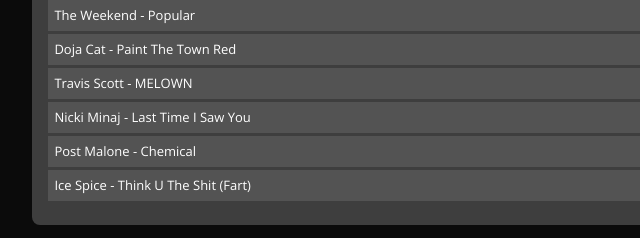
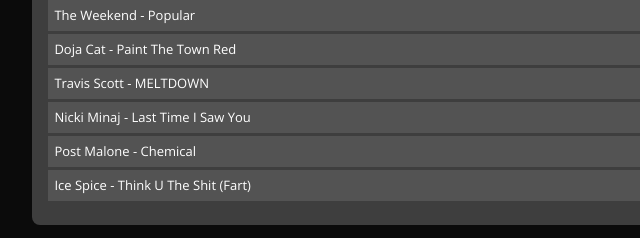
Before and after one commit to Clearbryan/richfield-hcfit-intro-to-web-tech-500-assignment, a plain HTML site: page qstn4/index.html in a window 1280 px wide. Shown: the part 1193-1431 px from the top of the page, 0-640 px from the left. Drawn offline with nearby package versions, Linux system fonts and the light colour scheme.

Commit message:
Fix spelling

```diff
--- a/qstn4/index.html
+++ b/qstn4/index.html
@@ -166,7 +166,7 @@
         <li>SZA - Snooze</li>
         <li>The Weekend - Popular</li>
         <li>Doja Cat - Paint The Town Red</li>
-        <li>Travis Scott - MELOWN</li>
+        <li>Travis Scott - MELTDOWN</li>
         <li>Nicki Minaj - Last Time I Saw You</li>
         <li>Post Malone - Chemical</li>
         <li>Ice Spice - Think U The Shit (Fart)</li>
```
